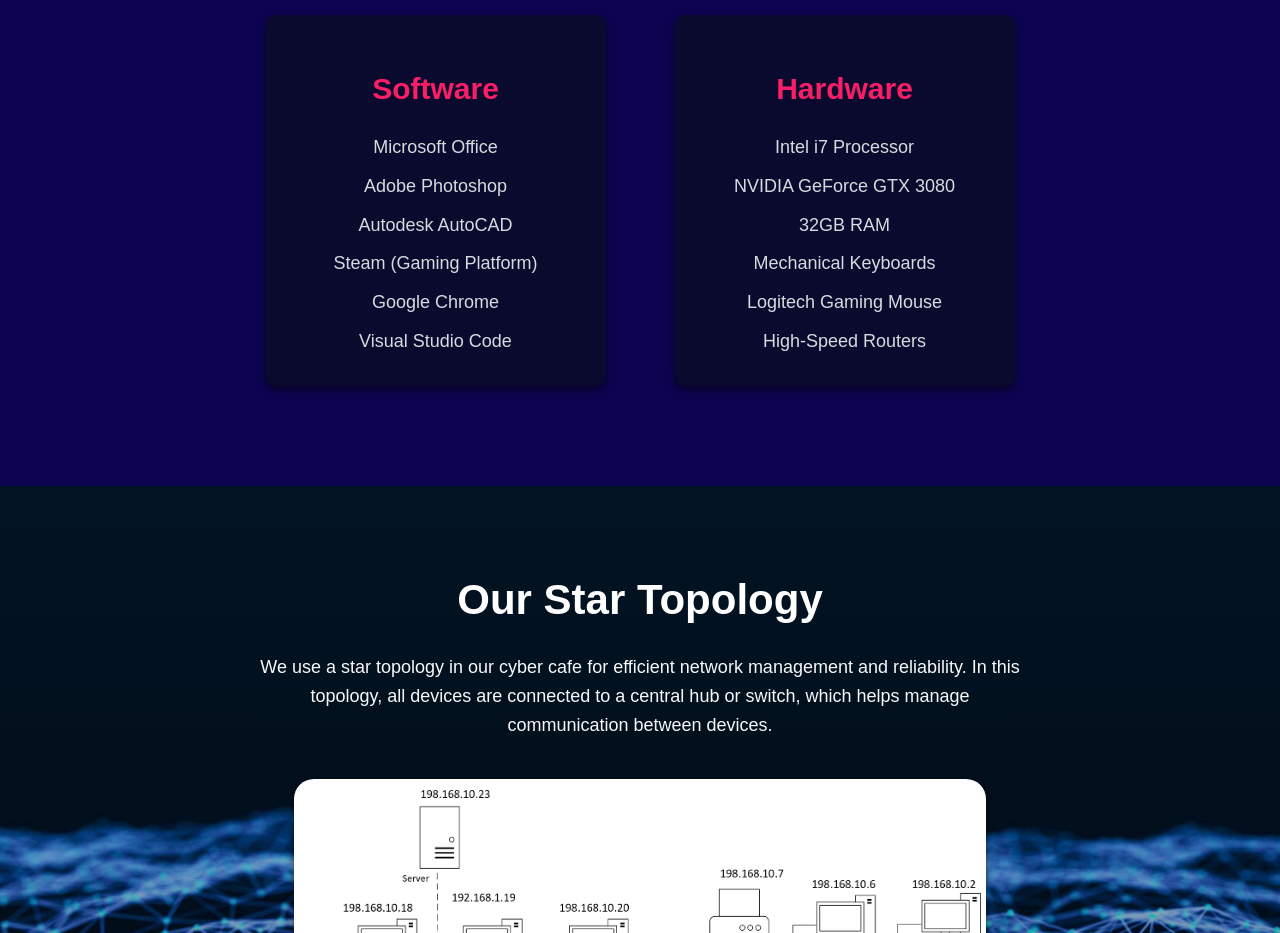
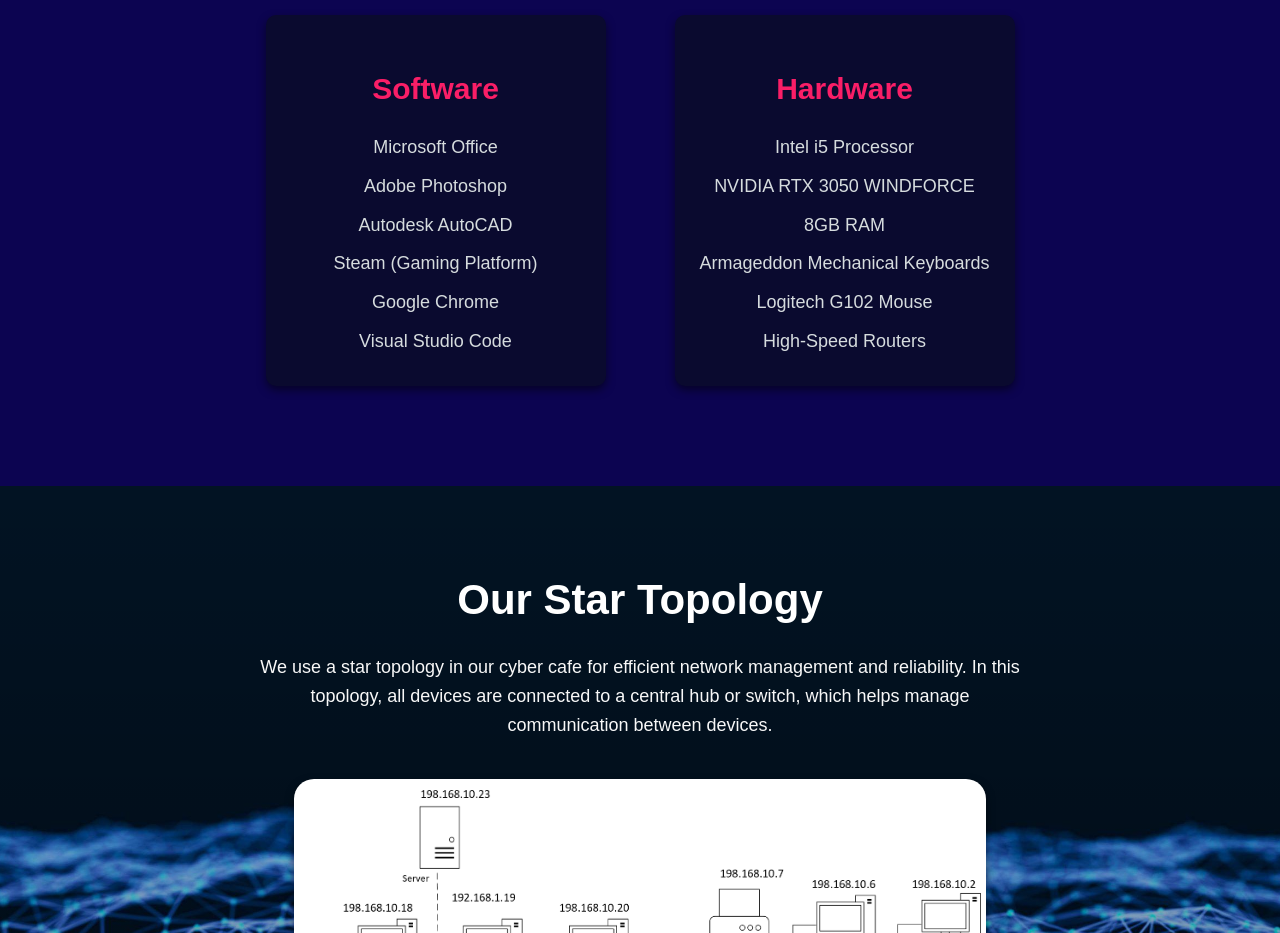
Before and after one commit to ridzuanazam/RosieCC, a plain HTML site: page index.html in a window 1280 px wide. Shown: the part 3100-4033 px from the top of the page. Drawn offline with Linux system fonts and the light colour scheme; a script that the page names is missing.

Commit message:
Update index.html

```diff
--- a/index.html
+++ b/index.html
@@ -105,11 +105,11 @@
     <div class="hardware">
       <h3>Hardware</h3>
       <ul>
-        <li>Intel i7 Processor</li>
-        <li>NVIDIA GeForce GTX 3080</li>
-        <li>32GB RAM</li>
-        <li>Mechanical Keyboards</li>
-        <li>Logitech Gaming Mouse</li>
+        <li>Intel i5 Processor</li>
+        <li>NVIDIA RTX 3050 WINDFORCE</li>
+        <li>8GB RAM</li>
+        <li>Armageddon Mechanical Keyboards</li>
+        <li>Logitech G102 Mouse</li>
         <li>High-Speed Routers</li>
       </ul>
     </div>
```
